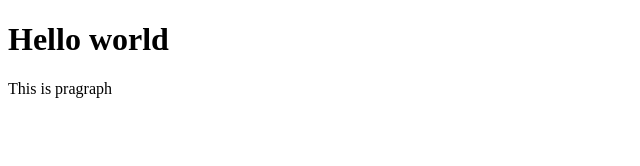
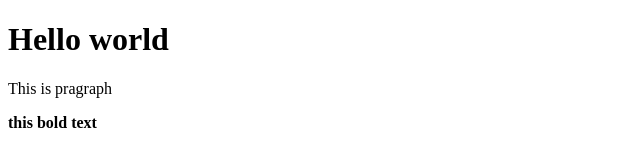
Before and after one commit to Sazzadur-Rahman-Morad/ph-test, a plain HTML site: page index.html in a window 1280 px wide. Shown: the whole page, without its empty margins (0-640 px from the left). Drawn offline with Linux system fonts and the light colour scheme.

Commit message:
b tag in section tag included

```diff
--- a/index.html
+++ b/index.html
@@ -11,5 +11,8 @@
     <div>
         <p>This is pragraph</p>
     </div>
+    <section>
+        <b>this bold text</b>
+    </section>
 </body>
 </html>
```
